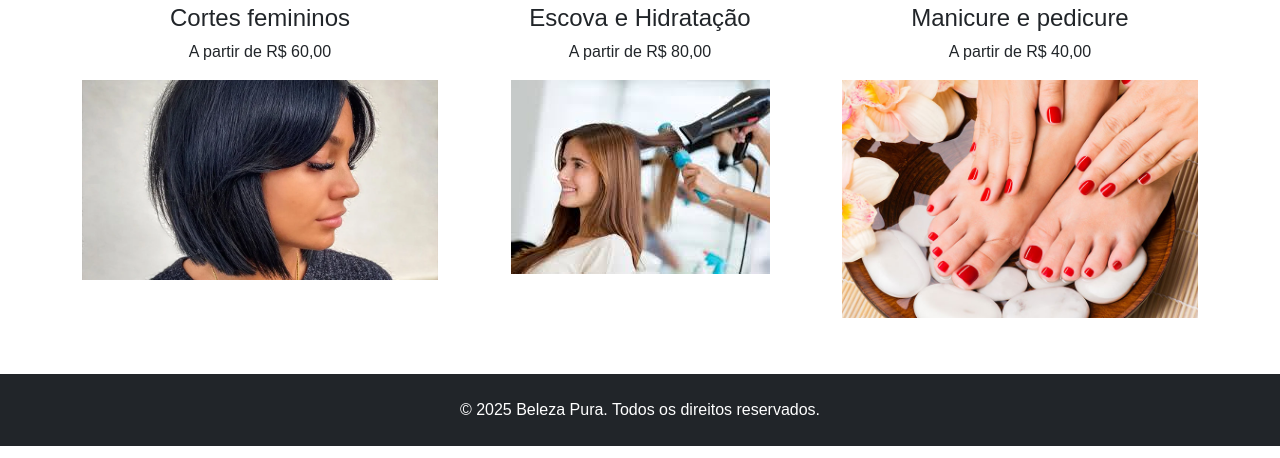
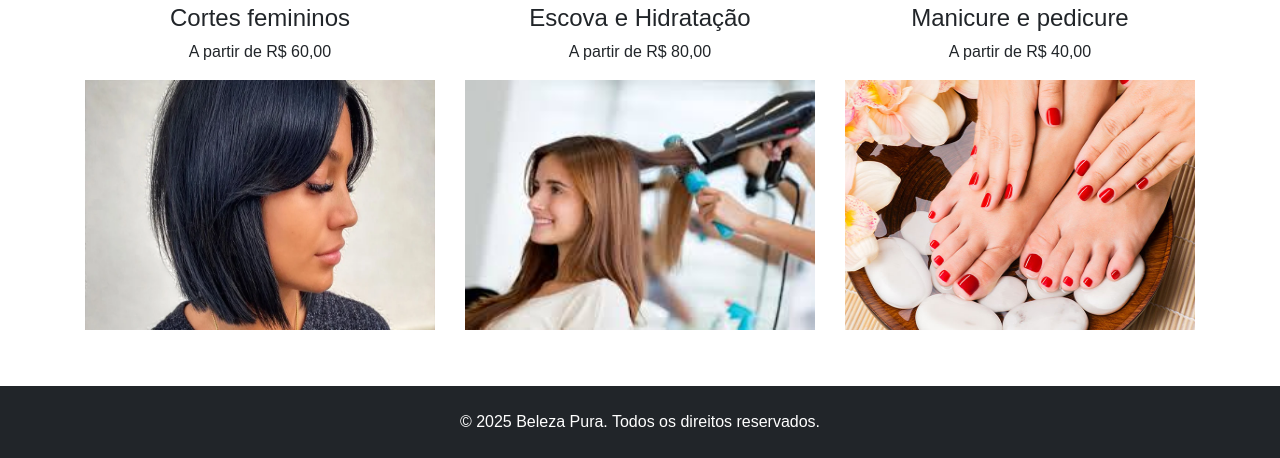
Before and after one commit to SebastiaoTrindade/salao_beleza, a plain HTML site: page index.html in a window 1280 px wide. Shown: the part 480-938 px from the top of the page. Drawn offline with nearby package versions, Linux system fonts and the light colour scheme.

Commit message:
Ajustando o campo serviços

```diff
--- a/index.html
+++ b/index.html
@@ -61,17 +61,17 @@
                 <div class="col-md-4">
                     <h4>Cortes femininos</h4>
                     <p>A partir de R$ 60,00</p>
-                    <img src="./assets/images/corte.webp" alt="Corte Feminino" class="img-fluid mb-2">
+                    <img src="./assets/images/corte.webp" alt="Corte Feminino" class="img-fluid mb-2" style="width: 350px; height: 250px;">
                 </div>
                 <div class="col-md-4">
                     <h4>Escova e Hidratação</h4>
                     <p>A partir de R$ 80,00</p>
-                    <img src="./assets/images/escova.jpeg" alt="Escova Feminina" class="img-fluid mb-2">
+                    <img src="./assets/images/escova.jpeg" alt="Escova Feminina" class="img-fluid mb-2" style="width: 350px; height: 250px;">
                 </div>
                 <div class="col-md-4">
                     <h4>Manicure e pedicure</h4>
                     <p>A partir de R$ 40,00</p>
-                    <img src="./assets/images/manicure.jpg" alt="Manicure e Pedicure" class="img-fluid mb-2">
+                    <img src="./assets/images/manicure.jpg" alt="Manicure e Pedicure" class="img-fluid mb-2" style="width: 350px; height: 250px;">
                 </div>
             </div>
         </div>
```
